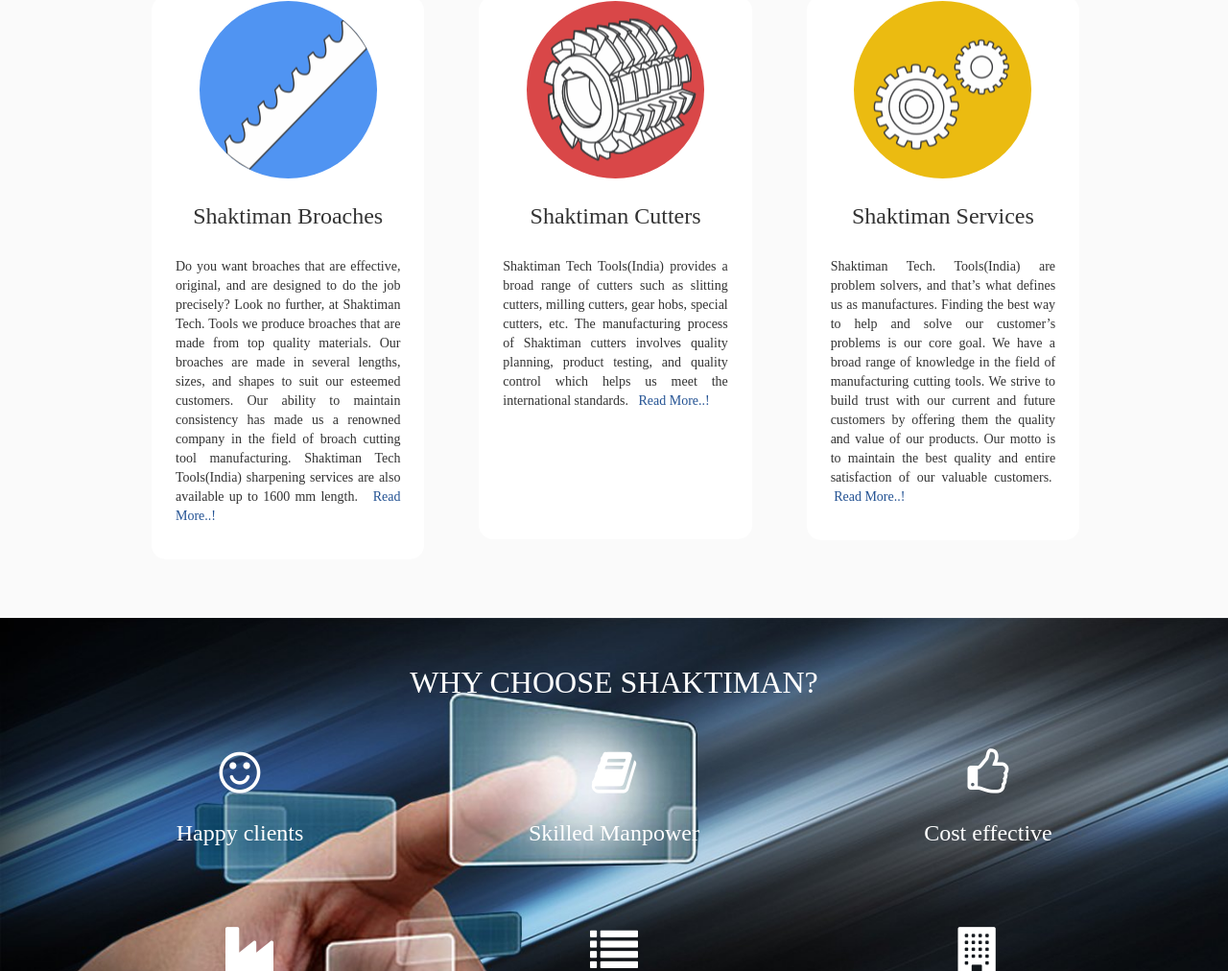
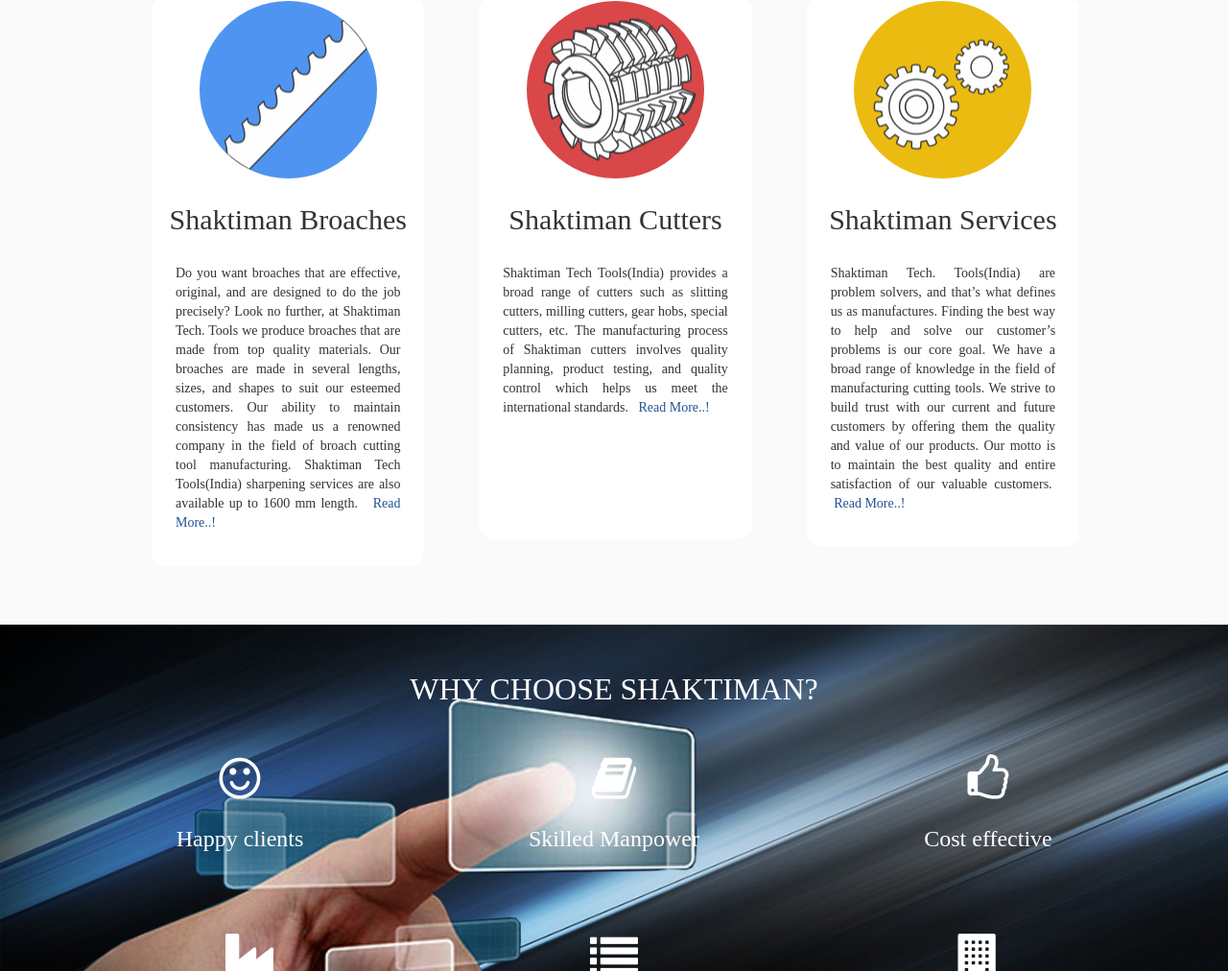
Before and after one commit to sarabjotsinghsabbi/FinalVersion1, a plain HTML site: page index.html in a window 1280 px wide. Shown: the part 763-1775 px from the top of the page at 96% size. Drawn offline with Linux system fonts and the light colour scheme.

Commit message:
Add files via upload

```diff
--- a/index.html
+++ b/index.html
@@ -109,8 +109,8 @@
 				<div class="col-md-1"></div>
 				<div class="services__item services__item_info col-md-10">
 
-					<h3 class="service__title">Shaktiman Broaches
-					</h3>
+					<h2 class="service__title">Shaktiman Broaches
+					</h2>
 					<p class="service__text">Do you want broaches that are effective, original, and are designed to do the job precisely? Look no further, at Shaktiman Tech. Tools we produce broaches that are made from top quality materials. Our broaches are made in several lengths, sizes, and shapes to suit our esteemed customers. Our ability to maintain consistency has made us a renowned company in the field of broach cutting tool manufacturing. Shaktiman Tech Tools(India) sharpening services are also available up to 1600 mm length.<a class="link1" href="shaktiman-products.html#broach-part" style="text-decoration: none; color: #235293;">&nbsp; &nbsp;Read More..!</a>
 					</p>
 				</div>
@@ -121,8 +121,8 @@
 			<div class="row">
 					<div class="col-md-1"></div>
 					<div class="services__item services__item_production col-md-10">
-						<h3 class="service__title">Shaktiman Cutters
-						</h3>
+						<h2 class="service__title">Shaktiman Cutters
+						</h2>
 						<p class="service__text">Shaktiman Tech Tools(India) provides a broad range of cutters such as slitting cutters, milling cutters, gear hobs, special cutters, etc. The manufacturing process of Shaktiman cutters involves quality planning, product testing, and quality control which helps us meet the international standards.<a class="link1" href="shaktiman-products.html?value=cutter" style="text-decoration: none; color: #235293;">&nbsp; &nbsp;Read More..!</a>
 						</p>
 						</div>
@@ -133,8 +133,8 @@
 			<div class="row">
 					<div class="col-md-1"></div>
 					<div class="services__item services__item_proposal col-md-10">
-						<h3 class="service__title">Shaktiman Services
-						</h3>
+						<h2 class="service__title">Shaktiman Services
+						</h2>
 						<p class="service__text">Shaktiman Tech. Tools(India) are problem solvers, and that’s what defines us as manufactures. Finding the best way to help and solve our customer’s problems is our core goal.  We have a broad range of knowledge in the field of manufacturing cutting tools. We strive to build trust with our current and future customers by offering them the quality and value of our products. Our motto is to maintain the best quality and entire satisfaction of our valuable customers.<a class="link1" href="shaktiman-services.html" style="text-decoration: none; color: #235293;">&nbsp; &nbsp;Read More..!</a>
 						</p>
 					</div>
```
